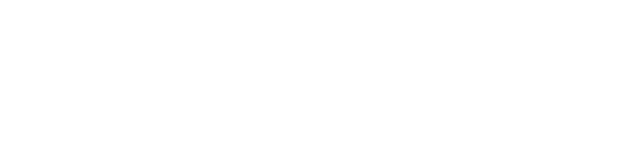
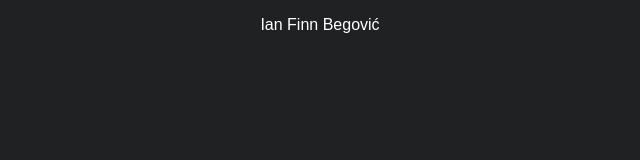
Before and after one commit to IanBeBe17/mywebside, a plain HTML site: page unbenannt.html in a window 1280 px wide. Shown: the whole page, without its empty margins (320-960 px from the left). Drawn offline with Linux system fonts and the light colour scheme.

Commit message:
mywebside.html

```diff
--- a/unbenannt.html
+++ b/unbenannt.html
@@ -0,0 +1,24 @@
+
+<!DOCTYPE html>
+<html lang="de">
+<head>
+    <meta charset="UTF-8">
+    <meta name="viewport" content="width=device-width, initial-scale=1.0">
+    <title>mywebseite</title>
+    <style>
+        body {
+            font-family: Arial, sans-serif;
+            margin: 0;
+            padding: 0;
+            text-align: center;
+            background-color: #202123;
+            color: #ffffff;
+        }
+
+    </style>
+</head>
+<body>
+    <p>Ian Finn Begović</p>
+
+</body>
+</html>
```
